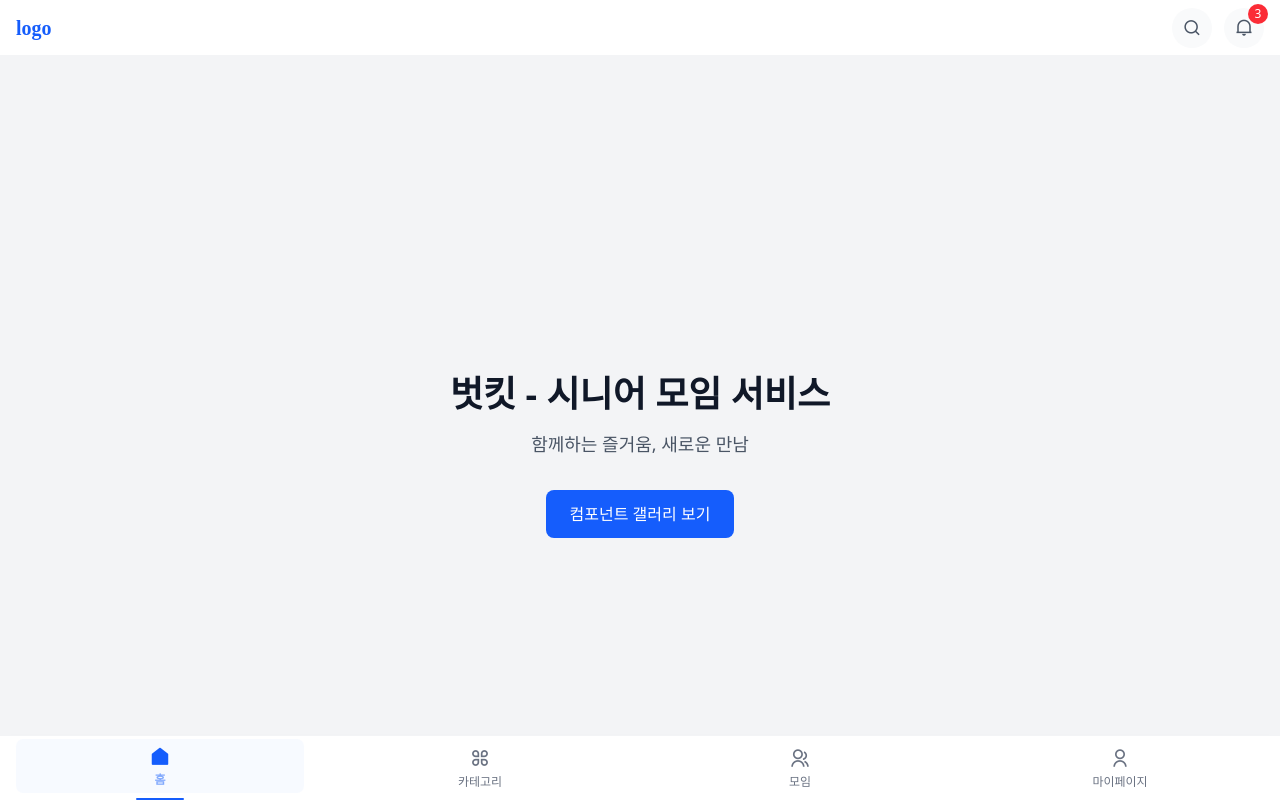
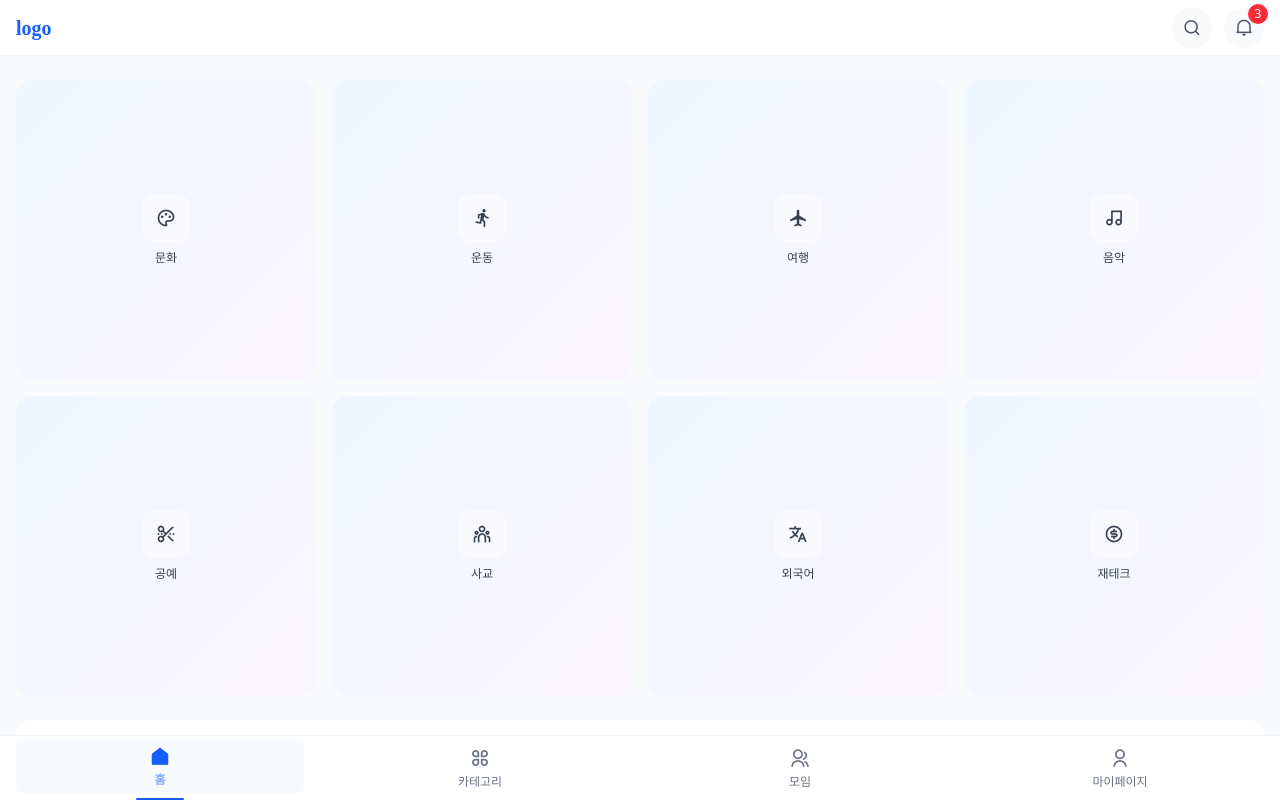
Before and after one commit to GoormOnlyOne/OnlyOne-Front, a React (Vite) app: page / in a window 1280 px wide. Built offline with nearby package versions, Linux system fonts and the light colour scheme.

Commit message:
feat: 홈 페이지 화면 구현

```diff
--- a/src/pages/Home/Home.tsx
+++ b/src/pages/Home/Home.tsx
@@ -1,22 +1,24 @@
-import { Link } from 'react-router-dom';
+import CategorySection from '../../components/domain/category/CategorySection';
+import CreateMeetingCard from '../../components/domain/meeting/CreateMeetingCard';
+import MeetingList from '../../components/domain/meeting/MeetingList';
+import ScrollToTopButton from '../../components/common/ScrollToTopButton';
 
 export const Home = () => {
   return (
-    <div className="min-h-screen bg-gray-100 flex items-center justify-center">
-      <div className="text-center">
-        <h1 className="text-4xl font-bold text-gray-900 mb-4">
-          벗킷 - 시니어 모임 서비스
-        </h1>
-        <p className="text-lg text-gray-600 mb-8">
-          함께하는 즐거움, 새로운 만남
-        </p>
-        <Link
-          to="/components"
-          className="inline-block px-6 py-3 bg-blue-600 text-white rounded-lg hover:bg-blue-700 transition-colors"
-        >
-          컴포넌트 갤러리 보기
-        </Link>
+    <div className="flex flex-col bg-gray-50">
+      {/* 카테고리 섹션 */}
+      <CategorySection mode="navigation" />
+
+      {/* 모임 만들기 카드 */}
+      <div className="px-4 pb-4">
+        <CreateMeetingCard />
       </div>
+
+      {/* 추천 모임 리스트 */}
+      <MeetingList />
+
+      {/* 맨 위로 가기 버튼 */}
+      <ScrollToTopButton />
     </div>
   );
 };
```
